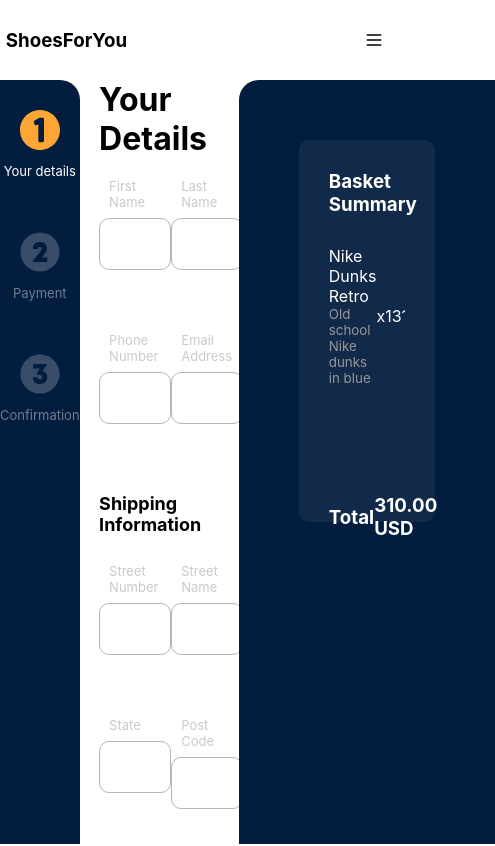
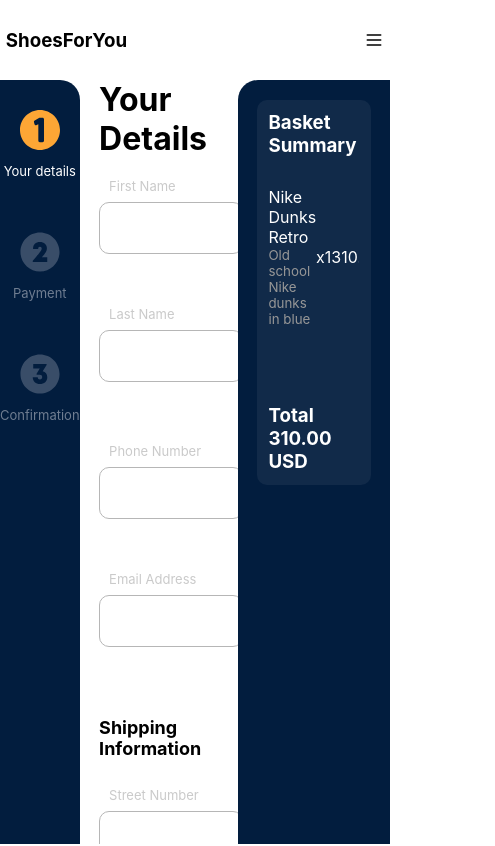
Before and after one commit to clyanide/airwallex-checkout-sample-ui, a React (Create React App) app: page /checkout in a window 390 px wide. Shown: the top 846 px of the page, 495 px wide, since content can reach past the window. Built offline with nearby package versions, Linux system fonts and the light colour scheme.

Commit message:
fix responsiveness issues

```diff
--- a/src/components/buttons/PaymentBackButton/PaymentBackButton.module.scss
+++ b/src/components/buttons/PaymentBackButton/PaymentBackButton.module.scss
@@ -5,6 +5,7 @@
   justify-content: space-between;
   padding: 15px;
   width: 35%;
+  min-width: 120px;
   height: 60px;
   border-style: solid;
   border-color: #dda57a;
--- a/src/components/buttons/PaymentConfirmButton/PaymentConfirmButton.module.scss
+++ b/src/components/buttons/PaymentConfirmButton/PaymentConfirmButton.module.scss
@@ -1,5 +1,6 @@
 .active {
   width: 55%;
+  min-width: 120px;
   height: 60px;
   border-style: solid;
   border-radius: 10px;
--- a/src/components/checkout/BasketSummary/BasketSummary.module.scss
+++ b/src/components/checkout/BasketSummary/BasketSummary.module.scss
@@ -1,14 +1,14 @@
 @mixin card {
   background-color: #112a49;
   border-radius: 10px;
-  padding: 30px;
+  padding: 10%;
 }
 
 .body {
   background-color: #021d3e;
   width: 35%;
   border-top-left-radius: 20px;
-  padding: 60px;
+  padding: 5%;
 }
 
 .content {
@@ -21,6 +21,9 @@
 .basket {
   @include card;
   height: 50%;
+  display: flex;
+  flex-direction: column;
+  overflow: hidden;
   h3 {
     color: white;
     padding: 0;
@@ -31,6 +34,9 @@
 .shipping {
   @include card;
   height: 20%;
+  display: flex;
+  flex-direction: column;
+  overflow: auto;
   h3 {
     color: white;
     padding: 0;
@@ -78,9 +84,10 @@
 .total {
   display: flex;
   flex-direction: row;
+  flex-wrap: wrap;
   justify-content: space-between;
   align-items: center;
-  height: 30%;
+  height: 20%;
 }
 
 .names {
--- a/src/components/checkout/Confirmation/Confirmation.module.scss
+++ b/src/components/checkout/Confirmation/Confirmation.module.scss
@@ -6,6 +6,7 @@
   flex-direction: column;
   justify-content: center;
   align-items: center;
+  overflow: auto;
   div {
     height: 100px;
     width: 100px;
--- a/src/components/checkout/Payment/Payment.module.scss
+++ b/src/components/checkout/Payment/Payment.module.scss
@@ -2,6 +2,7 @@
   width: 50%;
   padding-left: 5%;
   padding-right: 5%;
+  overflow: auto;
 }
 
 .heading {
@@ -26,6 +27,7 @@
 .fields {
   display: flex;
   flex-direction: column;
+  flex-wrap: wrap;
 }
 
 .hide {
@@ -52,6 +54,7 @@
   display: flex;
   flex-direction: row;
   justify-content: space-between;
+  flex-wrap: wrap;
   p {
     font-size: smaller;
     color: red;
@@ -64,11 +67,13 @@
   display: flex;
   flex-direction: row;
   justify-content: space-between;
+  flex-wrap: wrap;
   margin-top: 25px;
 }
 
 .row2wrapper {
   width: 40%;
+  min-width: 120px;
 }
 
 .error {
--- a/src/components/checkout/Payment/Payment.tsx
+++ b/src/components/checkout/Payment/Payment.tsx
@@ -231,6 +231,7 @@ const Payment = ({ setPaymentConfirmed, handleGoBack }: IProps) => {
               </div>
             </div>
             <div className={styles.buttons}>
+
               <PaymentBackButton onClick={handleBackButton} />
               <PaymentConfirmButton
                 onClick={handleConfirm}
--- a/src/components/checkout/YourDetails/YourDetails.module.scss
+++ b/src/components/checkout/YourDetails/YourDetails.module.scss
@@ -2,6 +2,7 @@
   width: 50%;
   padding-left: 5%;
   padding-right: 5%;
+  overflow: auto;
 }
 
 .heading {
@@ -20,6 +21,7 @@
 .fields {
   display: flex;
   flex-direction: column;
+  flex-wrap: wrap;
   margin-top: 10px;
 }
 
@@ -35,6 +37,7 @@
   display: flex;
   flex-direction: row;
   justify-content: space-between;
+  flex-wrap: wrap;
   p {
     font-size: smaller;
     color: red;
@@ -45,20 +48,25 @@
 
 .row1 {
   width: 40%;
+  min-width: 120px;
 }
 
 .row2 {
   width: 40%;
+  min-width: 120px;
 }
 
 .row3 {
   width: 40%;
+  min-width: 120px;
 }
 
 .row4 {
   width: 40%;
+  min-width: 120px;
 }
 
 .row5 {
   width: 40%;
+  min-width: 120px;
 }
--- a/src/pages/Checkout/Checkout.module.scss
+++ b/src/pages/Checkout/Checkout.module.scss
@@ -1,5 +1,7 @@
 .body {
   height: 100%;
+  display: flex;
+  flex-direction: column;
 }
 
 .content {
```
Also changed, not shown: src/index.scss (line endings or trailing spaces).
